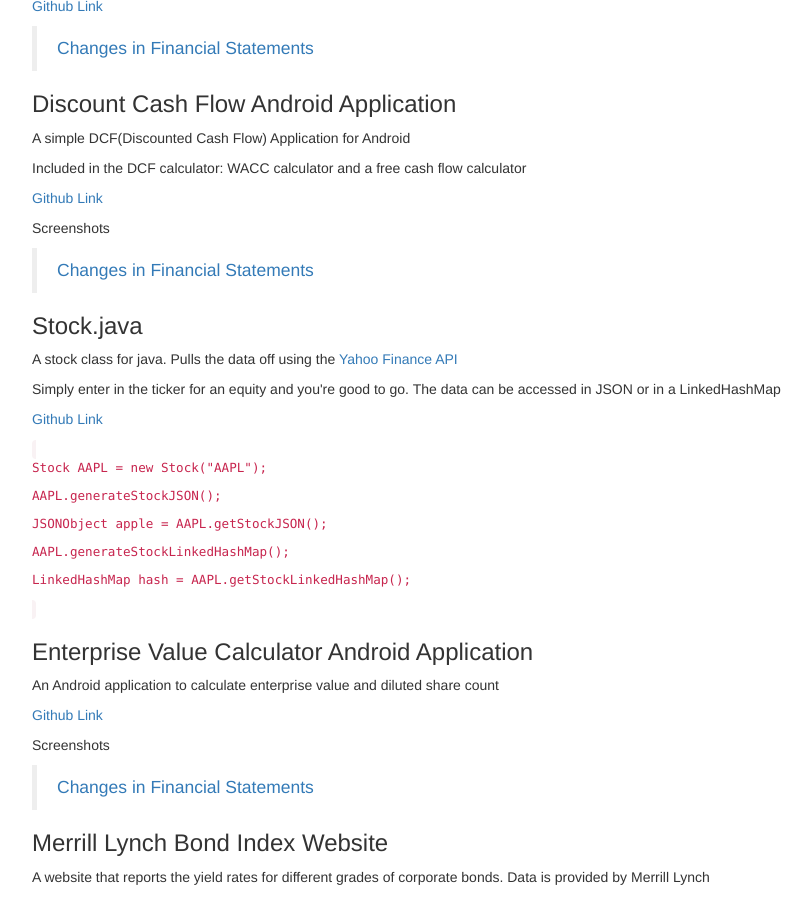
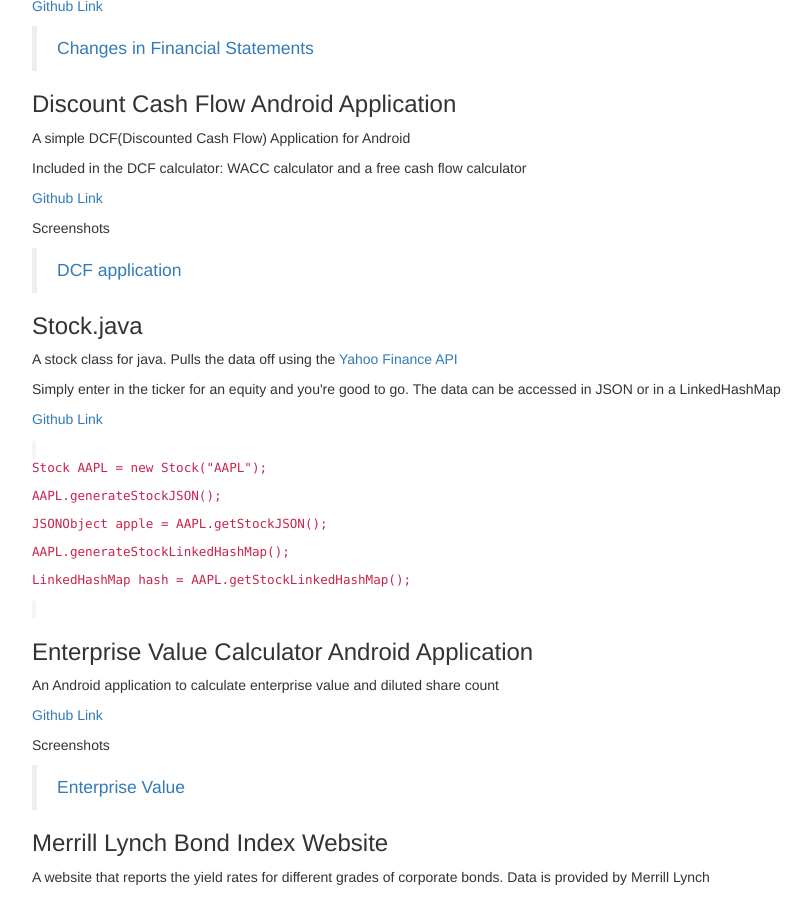
Before and after one commit to adubashi/adubashi.github.io, a Jekyll site: the page built from projects/index.html, in a window 1280 px wide and 900 px high, scrolled down 535 px. Shown: the whole window, without its empty margins (38-850 px from the left). Built offline with Jekyll 4.4.1, drawn with Linux system fonts in a browser that asks for light colours; a script that is not in the unit is left out.

Commit message:
Update index.html

```diff
--- a/projects/index.html
+++ b/projects/index.html
@@ -30,7 +30,7 @@
 <p>Included in the DCF calculator: WACC calculator and a free cash flow calculator</p>
 <p><a href="https://github.com/adubashi/DCFAndroid">Github Link</a></p>
 <p>Screenshots</p>
-<blockquote class="imgur-embed-pub" lang="en" data-id="a/7BSkp"><a href="//imgur.com/a/7BSkp">Changes in Financial Statements</a></blockquote><script async src="//s.imgur.com/min/embed.js" charset="utf-8"></script>
+<blockquote class="imgur-embed-pub" lang="en" data-id="a/OG6vK"><a href="//imgur.com/a/OG6vK">DCF application</a></blockquote><script async src="//s.imgur.com/min/embed.js" charset="utf-8"></script>
 </div>
 
 <div class="stock">
@@ -51,7 +51,7 @@
 <p>An Android application to calculate enterprise value and diluted share count</p>
 <p><a href="https://github.com/adubashi/EnterpriseValue">Github Link</a></p>
 <p>Screenshots</p>
-<blockquote class="imgur-embed-pub" lang="en" data-id="a/7BSkp"><a href="//imgur.com/a/7BSkp">Changes in Financial Statements</a></blockquote><script async src="//s.imgur.com/min/embed.js" charset="utf-8"></script>
+<blockquote class="imgur-embed-pub" lang="en" data-id="a/Ajz3r"><a href="//imgur.com/a/Ajz3r">Enterprise Value</a></blockquote><script async src="//s.imgur.com/min/embed.js" charset="utf-8"></script>
 </div>
 
 <div class="merrill">
```
